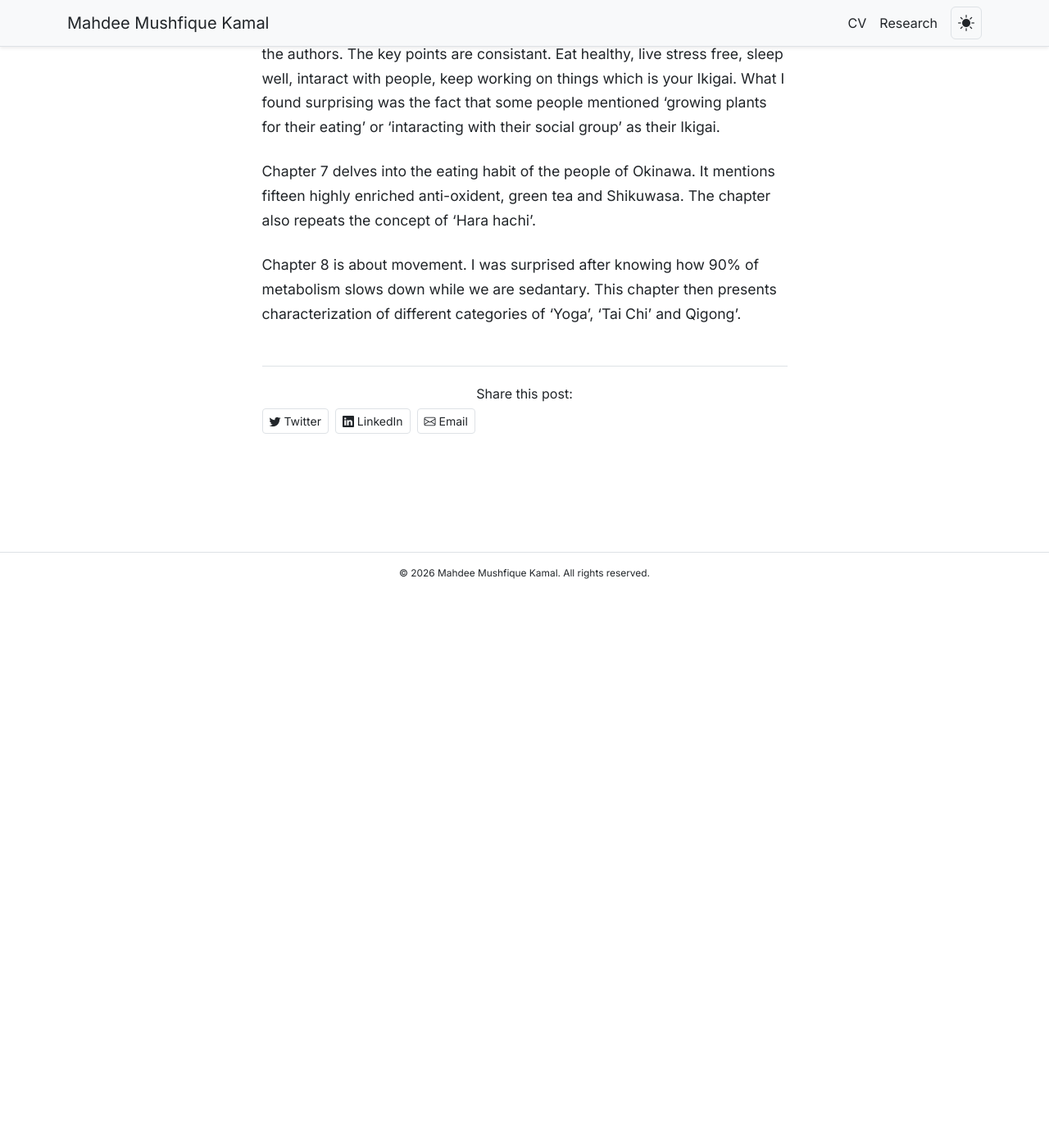
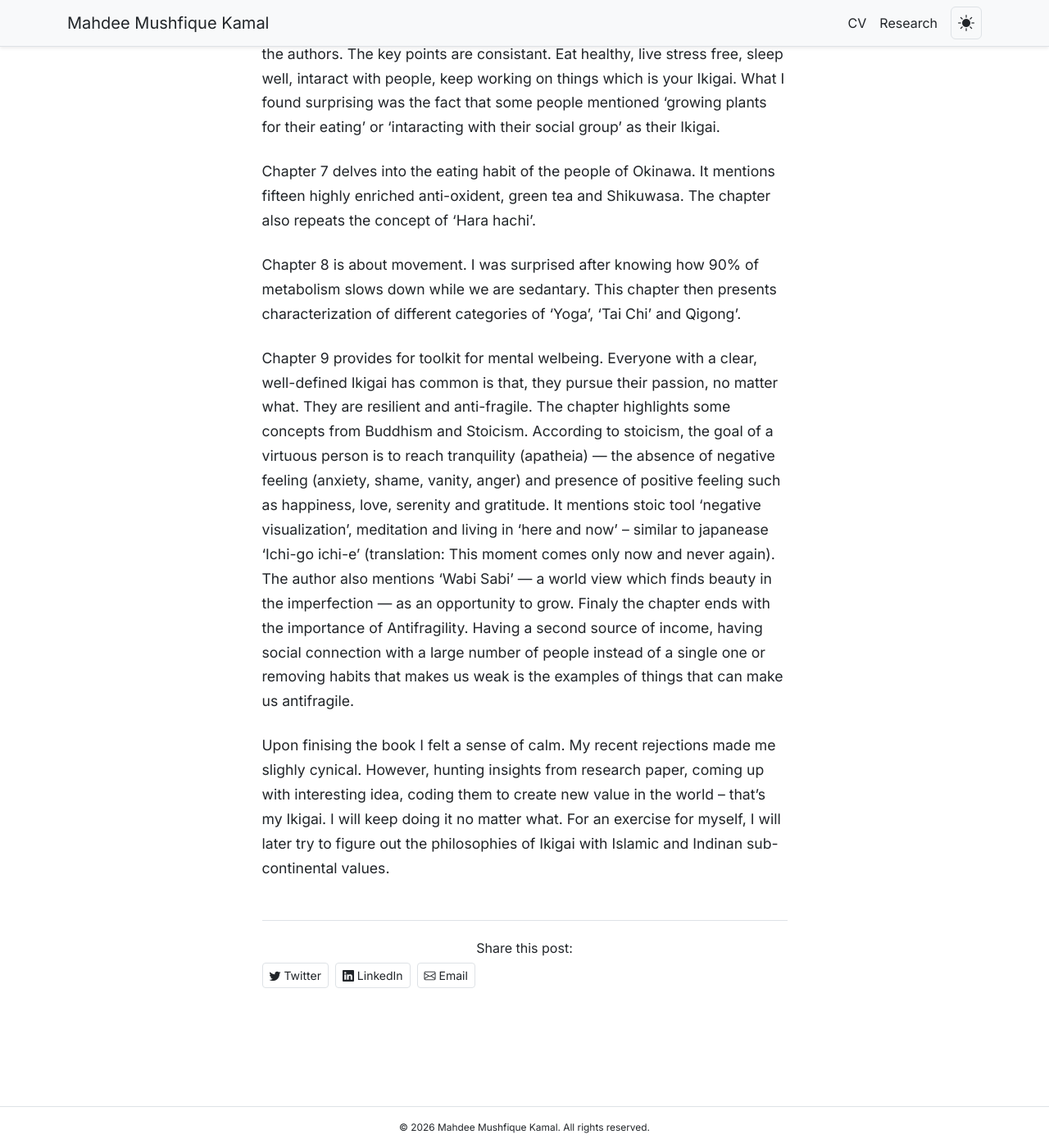
Before and after one commit to MahdeeMushfiqueKamal/MahdeeMushfiqueKamal.github.io, a Jekyll site: the page built from _posts/2026-04-29-Ikigai.md, in a window 1280 px wide and 1400 px high, scrolled down 1502 px. Shown: the whole window at 82% size. Built offline with Jekyll 4.4.1, drawn with Linux system fonts in a browser that asks for light colours; before the commit the page ends 2226 px from its top, so only the background shows below that; some of the changed text lies outside the part shown.

Commit message:
Ending in my own word

```diff
--- a/_posts/2026-04-29-Ikigai.md
+++ b/_posts/2026-04-29-Ikigai.md
@@ -5,7 +5,7 @@ categories: self-reflection
 excerpt:
 image: assets/images/blog/Ikigai19.jpg
 ---
-I had learned the concept of Ikigai (reason for being) from the internet a while ago -- however couldn't make the time to read the book cover-to-cover.
+I had learned the concept of Ikigai (reason for being) from the internet a while ago --- however couldn't make the time to read the book cover-to-cover.
 That being said, I finished the book this week.
 I started with the hope that this book would provide me a framework for achieving Ikigai but I got disappointed when I realized that this book is about tips for a longer (and happy life).
 Being 25, finding the purpose of my life is more important than caring about healthy practices for being a centenerian.
@@ -33,3 +33,14 @@ Chapter 5 presents highlights from the interview of five super-centenerians and
 Chapter 7 delves into the eating habit of the people of Okinawa. It mentions fifteen highly enriched anti-oxident, green tea and Shikuwasa. The chapter also repeats the concept of 'Hara hachi'.
 
 Chapter 8 is about movement. I was surprised after knowing how 90% of metabolism slows down while we are sedantary. This chapter then presents characterization of different categories of 'Yoga', 'Tai Chi' and Qigong'.
+
+Chapter 9 provides for toolkit for mental welbeing.
+Everyone with a clear, well-defined Ikigai has common is that, they pursue their passion, no matter what. They are resilient and anti-fragile.
+The chapter highlights some concepts from Buddhism and Stoicism.
+According to stoicism, the goal of a virtuous person is to reach tranquility (apatheia) --- the absence of negative feeling (anxiety, shame, vanity, anger) and presence of positive feeling such as happiness, love, serenity and gratitude.
+It mentions stoic tool 'negative visualization', meditation and living in 'here and now' -- similar to japanease 'Ichi-go ichi-e' (translation: This moment comes only now and never again).
+The author also mentions 'Wabi Sabi' --- a world view which finds beauty in the imperfection --- as an opportunity to grow.
+Finaly the chapter ends with the importance of Antifragility. Having a second source of income, having social connection with a large number of people instead of a single one or removing habits that makes us weak is the examples of things that can make us antifragile.
+
+Upon finising the book I felt a sense of calm. My recent rejections made me slighly cynical. However, hunting insights from research paper, coming up with interesting idea, coding them to create new value in the world -- that's my Ikigai. I will keep doing it no matter what.
+For an exercise for myself, I will later try to figure out the philosophies of Ikigai with Islamic and Indinan sub-continental values.
```
